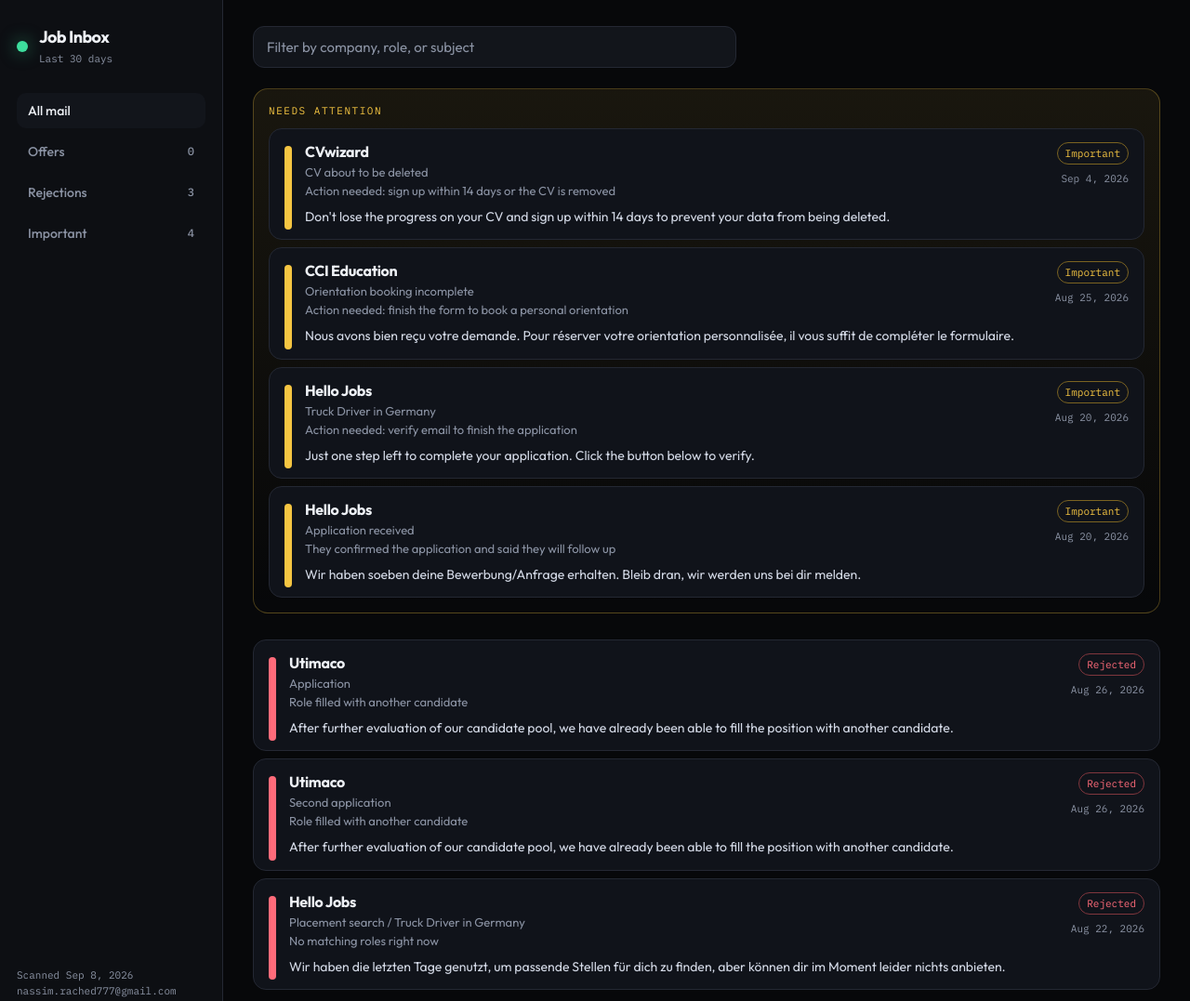
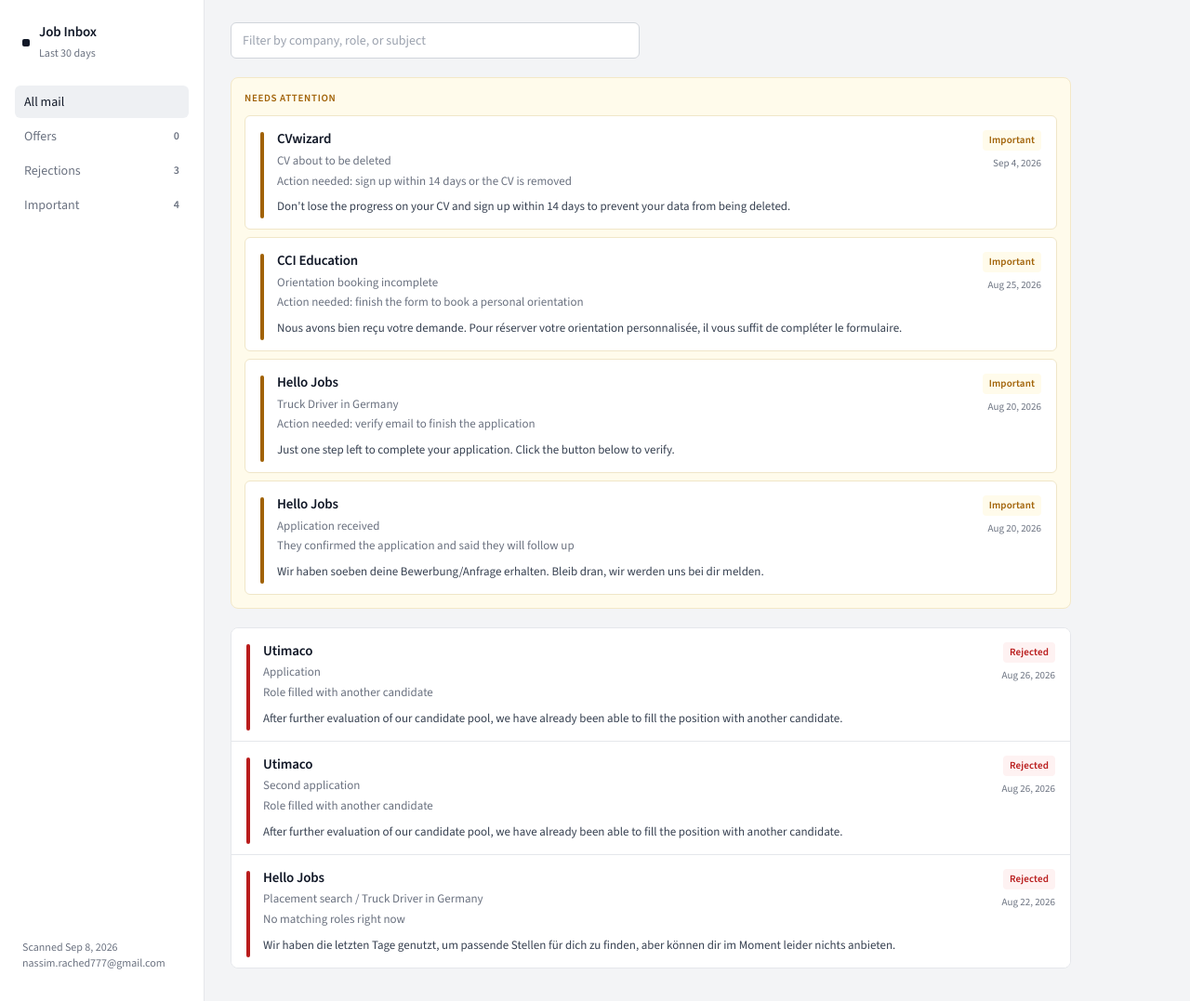
Before and after one commit to nassim778/job-inbox, a plain HTML site: page index.html in a window 1280 px wide. Shown: the top 1077 px of the page at 93% size. Drawn offline with nearby package versions, Linux system fonts and the light colour scheme.

Commit message:
Restyle dashboard to a light professional inbox UI.
Replace the dark neon look with a clean light theme and quieter chrome while keeping automation logic unchanged.

```diff
--- a/index.html
+++ b/index.html
@@ -6,7 +6,7 @@
     <title>Job Inbox</title>
     <link rel="preconnect" href="https://fonts.googleapis.com" />
     <link rel="preconnect" href="https://fonts.gstatic.com" crossorigin />
-    <link href="https://fonts.googleapis.com/css2?family=IBM+Plex+Mono:wght@400;500&family=Outfit:wght@400;500;600;700&display=swap" rel="stylesheet" />
+    <link href="https://fonts.googleapis.com/css2?family=Source+Sans+3:wght@400;500;600;700&display=swap" rel="stylesheet" />
     <link rel="stylesheet" href="styles.css" />
   </head>
   <body>
--- a/styles.css
+++ b/styles.css
@@ -1,58 +1,87 @@
 :root {
-  --bg: #07080a;
-  --rail: #0d0f13;
-  --panel: #12151b;
-  --line: #242833;
-  --text: #eef1f6;
-  --muted: #8b93a4;
-  --offer: #3dde9d;
-  --reject: #ff6b7a;
-  --important: #f5c542;
-  --row: #10131a;
+  --bg: #f3f4f6;
+  --rail: #ffffff;
+  --panel: #ffffff;
+  --line: #e5e7eb;
+  --line-strong: #d1d5db;
+  --text: #111827;
+  --muted: #6b7280;
+  --offer: #047857;
+  --offer-bg: #ecfdf5;
+  --reject: #b91c1c;
+  --reject-bg: #fef2f2;
+  --important: #a16207;
+  --important-bg: #fffbeb;
+  --row: #ffffff;
+  --hover: #f9fafb;
+  --focus: #2563eb;
 }
 
 * { box-sizing: border-box; }
-html, body { margin: 0; min-height: 100%; background: var(--bg); color: var(--text); }
-body { font-family: Outfit, sans-serif; }
+
+html, body {
+  margin: 0;
+  min-height: 100%;
+  background: var(--bg);
+  color: var(--text);
+}
+
+body {
+  font-family: "Source Sans 3", "Segoe UI", sans-serif;
+  font-size: 15px;
+  line-height: 1.45;
+  -webkit-font-smoothing: antialiased;
+}
 
 .app {
   display: grid;
-  grid-template-columns: 240px 1fr;
+  grid-template-columns: 220px 1fr;
   min-height: 100vh;
 }
 
 .rail {
   background: var(--rail);
   border-right: 1px solid var(--line);
-  padding: 28px 18px;
+  padding: 24px 16px;
   display: flex;
   flex-direction: column;
-  gap: 28px;
+  gap: 24px;
 }
 
 .brand {
   display: flex;
-  gap: 12px;
+  gap: 10px;
   align-items: center;
+  padding: 0 8px;
 }
 
 .mark {
-  width: 12px;
-  height: 12px;
-  border-radius: 99px;
-  background: var(--offer);
-  box-shadow: 0 0 18px rgba(61, 222, 157, 0.55);
+  width: 8px;
+  height: 8px;
+  border-radius: 2px;
+  background: var(--text);
+  flex-shrink: 0;
 }
 
-.brand strong { display: block; font-size: 18px; letter-spacing: -0.03em; }
-.brand small, .scan {
-  color: var(--muted);
-  font-family: "IBM Plex Mono", monospace;
-  font-size: 11px;
-  line-height: 1.5;
+.brand strong {
+  display: block;
+  font-size: 15px;
+  font-weight: 600;
+  letter-spacing: -0.01em;
 }
 
-.nav { display: grid; gap: 6px; }
+.brand small,
+.scan {
+  color: var(--muted);
+  font-size: 12px;
+  line-height: 1.45;
+}
+
+.nav {
+  display: grid;
+  gap: 2px;
+}
+
 .nav button {
   display: flex;
   justify-content: space-between;
@@ -62,122 +91,228 @@
   background: transparent;
   color: var(--muted);
   text-align: left;
-  padding: 10px 12px;
-  border-radius: 10px;
-  font: 500 14px Outfit, sans-serif;
+  padding: 8px 10px;
+  border-radius: 6px;
+  font: 500 14px "Source Sans 3", "Segoe UI", sans-serif;
   cursor: pointer;
 }
+
 .nav button b {
-  font-family: "IBM Plex Mono", monospace;
-  font-weight: 500;
+  font-weight: 600;
   font-size: 12px;
+  font-variant-numeric: tabular-nums;
+  color: inherit;
 }
-.nav button.active, .nav button:hover {
-  background: var(--panel);
+
+.nav button:hover {
+  background: var(--hover);
   color: var(--text);
 }
 
-.scan { margin-top: auto; }
+.nav button.active {
+  background: #eef0f3;
+  color: var(--text);
+}
 
-main { padding: 28px 32px 48px; }
-.bar { margin-bottom: 22px; }
+.scan {
+  margin-top: auto;
+  padding: 0 8px;
+  white-space: pre-line;
+}
+
+main {
+  padding: 24px 28px 40px;
+  max-width: 960px;
+}
+
+.bar {
+  margin-bottom: 20px;
+}
+
 .bar input {
   width: 100%;
-  max-width: 520px;
+  max-width: 440px;
+  background: var(--panel);
+  border: 1px solid var(--line-strong);
+  color: var(--text);
+  border-radius: 6px;
+  padding: 9px 12px;
+  font: 14px "Source Sans 3", "Segoe UI", sans-serif;
+  outline: none;
+}
+
+.bar input::placeholder {
+  color: #9ca3af;
+}
+
+.bar input:focus {
+  border-color: var(--focus);
+  box-shadow: 0 0 0 3px rgba(37, 99, 235, 0.12);
+}
+
+.hero {
+  margin-bottom: 20px;
+  border: 1px solid #f3e8c8;
+  background: var(--important-bg);
+  border-radius: 8px;
+  padding: 14px;
+}
+
+.hero-kicker {
+  margin: 0 0 10px;
+  color: var(--important);
+  font-size: 11px;
+  font-weight: 600;
+  letter-spacing: 0.06em;
+  text-transform: uppercase;
+}
+
+.hero-list,
+.feed {
+  display: grid;
+  gap: 0;
+}
+
+.feed {
   background: var(--panel);
   border: 1px solid var(--line);
-  color: var(--text);
-  border-radius: 12px;
-  padding: 12px 14px;
-  font: 15px Outfit, sans-serif;
+  border-radius: 8px;
+  overflow: hidden;
 }
-.bar input::placeholder { color: var(--muted); }
 
-.hero {
-  margin-bottom: 28px;
-  border: 1px solid rgba(245, 197, 66, 0.28);
-  background: linear-gradient(180deg, rgba(245, 197, 66, 0.08), transparent);
-  border-radius: 16px;
-  padding: 16px;
+.hero-list {
+  gap: 8px;
 }
-.hero-kicker {
-  margin: 0 0 12px;
-  color: var(--important);
-  font-family: "IBM Plex Mono", monospace;
-  font-size: 11px;
-  letter-spacing: 0.14em;
-  text-transform: uppercase;
+
+.hero-list .row {
+  border-radius: 6px;
+  border: 1px solid #f0e6c8;
 }
-.hero-list, .feed { display: grid; gap: 8px; }
 
 .row {
   display: grid;
-  grid-template-columns: 8px 1fr auto;
+  grid-template-columns: 4px 1fr auto;
   gap: 14px;
   align-items: start;
   background: var(--row);
-  border: 1px solid var(--line);
-  border-radius: 14px;
+  border: 0;
+  border-bottom: 1px solid var(--line);
+  border-radius: 0;
   padding: 14px 16px;
 }
-.row.offer { --accent: var(--offer); }
-.row.reject { --accent: var(--reject); }
-.row.important { --accent: var(--important); }
+
+.feed .row:last-child {
+  border-bottom: 0;
+}
+
+.row:hover {
+  background: var(--hover);
+}
+
+.row.offer { --accent: var(--offer); --accent-bg: var(--offer-bg); }
+.row.reject { --accent: var(--reject); --accent-bg: var(--reject-bg); }
+.row.important { --accent: var(--important); --accent-bg: var(--important-bg); }
+
 .tick {
-  width: 8px;
+  width: 4px;
   min-height: 100%;
-  border-radius: 99px;
+  border-radius: 2px;
   background: var(--accent);
-  margin-top: 4px;
+  margin-top: 3px;
 }
-.who { margin: 0; font-size: 16px; letter-spacing: -0.02em; }
-.role, .why {
-  margin: 4px 0 0;
+
+.who {
+  margin: 0;
+  font-size: 15px;
+  font-weight: 600;
+  letter-spacing: -0.01em;
+}
+
+.role,
+.why {
+  margin: 3px 0 0;
   color: var(--muted);
   font-size: 13px;
 }
+
 .excerpt {
-  margin: 10px 0 0;
-  color: #d5dbe8;
-  font-size: 14px;
-  line-height: 1.45;
+  margin: 8px 0 0;
+  color: #374151;
+  font-size: 13px;
+  line-height: 1.5;
 }
+
 .meta-col {
   text-align: right;
   display: grid;
-  gap: 8px;
+  gap: 6px;
   justify-items: end;
+  padding-top: 1px;
 }
-.badge, .when {
-  font-family: "IBM Plex Mono", monospace;
+
+.badge,
+.when {
   font-size: 11px;
 }
+
 .badge {
-  border: 1px solid color-mix(in srgb, var(--accent) 50%, #000);
+  border: 0;
+  background: var(--accent-bg);
   color: var(--accent);
-  border-radius: 999px;
-  padding: 4px 8px;
+  border-radius: 4px;
+  padding: 3px 7px;
+  font-weight: 600;
+  letter-spacing: 0.01em;
 }
-.when { color: var(--muted); }
+
+.when {
+  color: var(--muted);
+  font-variant-numeric: tabular-nums;
+}
 
 .empty {
   color: var(--muted);
-  border: 1px dashed var(--line);
-  border-radius: 14px;
-  padding: 28px;
+  border: 0;
+  border-radius: 0;
+  padding: 36px 24px;
   text-align: center;
+  font-size: 14px;
+  background: var(--panel);
 }
 
 @media (max-width: 820px) {
   .app { grid-template-columns: 1fr; }
+
   .rail {
     border-right: 0;
     border-bottom: 1px solid var(--line);
-    padding: 18px;
+    padding: 16px;
   }
-  .nav { grid-template-columns: repeat(2, 1fr); }
-  .scan { margin-top: 8px; }
-  .row, main { padding-left: 16px; padding-right: 16px; }
-  .row { grid-template-columns: 8px 1fr; }
-  .meta-col { grid-column: 2; text-align: left; justify-items: start; }
+
+  .nav {
+    grid-template-columns: repeat(2, 1fr);
+    gap: 4px;
+  }
+
+  .scan { margin-top: 4px; }
+
+  main {
+    padding: 16px;
+    max-width: none;
+  }
+
+  .row {
+    grid-template-columns: 4px 1fr;
+    padding-left: 14px;
+    padding-right: 14px;
+  }
+
+  .meta-col {
+    grid-column: 2;
+    text-align: left;
+    justify-items: start;
+    grid-auto-flow: column;
+    gap: 10px;
+    align-items: center;
+  }
 }
```
